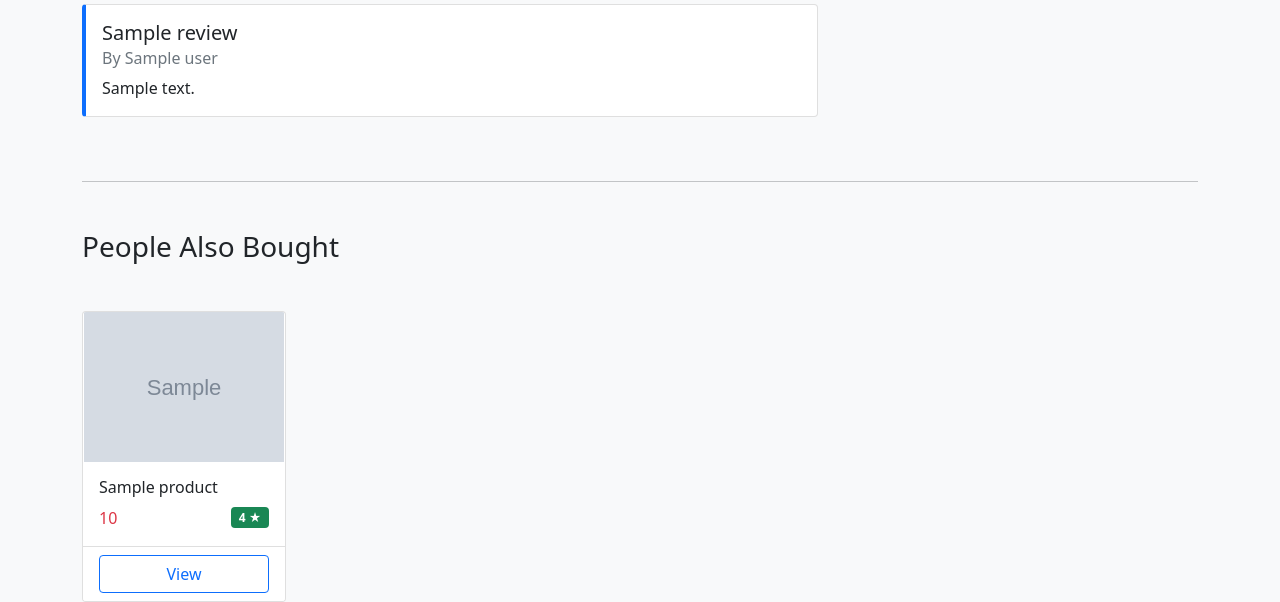
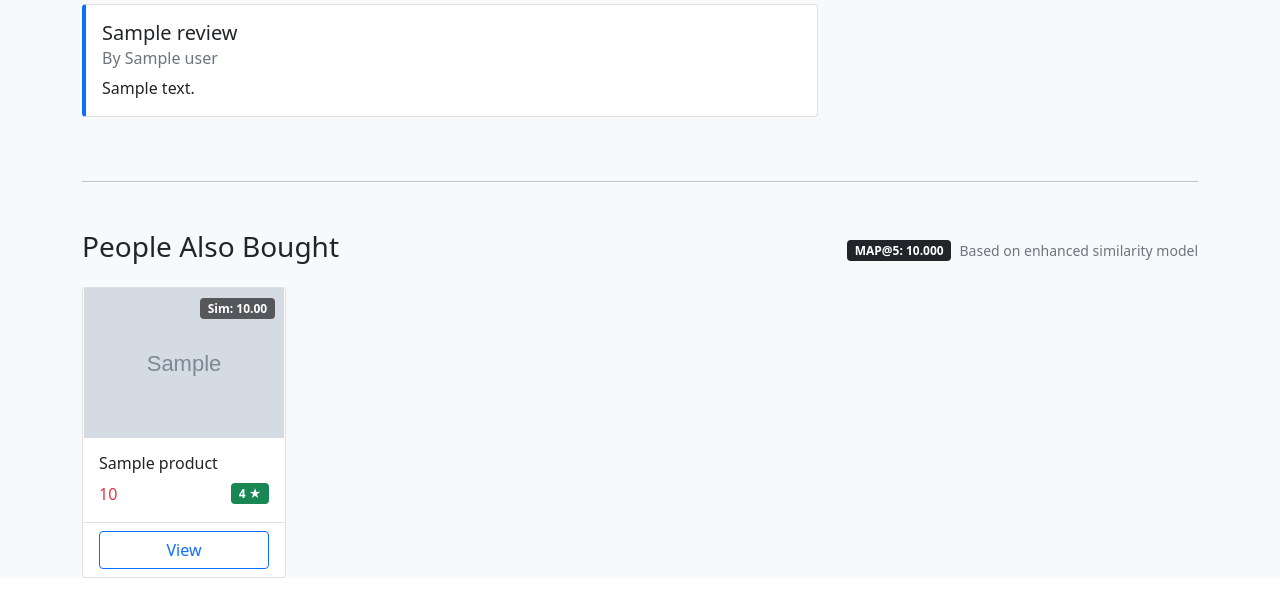
Before and after one commit to arham2003/Amazon-Product-Recommender-System, a Flask app: template templates/product.html in a window 1280 px wide. Shown: the part 639-1241 px from the top of the page. After the commit the page ends 1217 px from the top, so only its background shows below. Run offline with Flask 3, Linux system fonts and the light colour scheme; the template is opened without the code that fills it: most values are stand-ins (such as "Sample title", 1, 10 or a date in 2020); grey boxes marked "Sample" are stand-in pictures; parts of the project's set-up code (start-up, migrations or seed data) failed here and were passed over.

Commit message:
Updated Frontend with MAP

```diff
--- a/app.py
+++ b/app.py
@@ -9,6 +9,8 @@ from sklearn.metrics.pairwise import cosine_similarity
 import wordninja
 import csv
 from io import StringIO
+import pickle
+import os
 
 app = Flask(__name__)
 
@@ -22,35 +24,50 @@ def format_category(text):
 app.jinja_env.filters['format_category'] = format_category
 
 
-def split_columns(text, n):
-    """Split text into exactly n parts using n-1 splits"""
-    if pd.isna(text):
-        return [''] * n
-    parts = []
-    remaining = str(text).strip()
-    for _ in range(n - 1):
-        if ',' in remaining:
-            idx = remaining.find(',')
-            parts.append(remaining[:idx].strip())
-            remaining = remaining[idx + 1:].strip()
-        else:
-            break
-    parts.append(remaining.strip())
-    return parts[:n] + [''] * (n - len(parts))
-
-
 def process_reviews(row):
+    """Extract multiple reviews from comma-separated entries"""
     try:
-        # Get base user count
+        # Get users
         users = [u.strip() for u in str(row['user_name']).split(',') if u.strip()]
         n_users = len(users)
         if n_users == 0:
             return []
 
-        # Process other columns to match user count
-        review_ids = split_columns(row['review_id'], n_users)
-        titles = split_columns(row['review_title'], n_users)
-        contents = split_columns(row['review_content'], n_users)
+        # Process review IDs
+        review_ids = []
+        if pd.notna(row['review_id']):
+            review_ids = [r.strip() for r in str(row['review_id']).split(',')]
+
+        # Process titles
+        titles = []
+        if pd.notna(row['review_title']):
+            titles = [t.strip() for t in str(row['review_title']).split(',')]
+
+        # Process contents
+        contents = []
+        if pd.notna(row['review_content']):
+            # Split by commas but be smarter about it since reviews might contain commas
+            parts = []
+            part = ""
+            in_quote = False
+            for char in str(row['review_content']):
+                if char == '"':
+                    in_quote = not in_quote
+                elif char == ',' and not in_quote:
+                    parts.append(part.strip())
+                    part = ""
+                    continue
+                part += char
+            if part:
+                parts.append(part.strip())
+            contents = parts
+
+        # Ensure all lists have same length by padding
+        max_len = max(n_users, len(review_ids), len(titles), len(contents))
+        users = users + ['Unknown'] * (max_len - len(users))
+        review_ids = review_ids + [''] * (max_len - len(review_ids))
+        titles = titles + [''] * (max_len - len(titles))
+        contents = contents + [''] * (max_len - len(contents))
 
         # Create review objects
         return [{
@@ -58,16 +75,87 @@ def process_reviews(row):
             'review_id': review_ids[i] if i < len(review_ids) else '',
             'title': titles[i] if i < len(titles) else '',
             'content': contents[i] if i < len(contents) else ''
-        } for i in range(n_users)]
+        } for i in range(max_len)]
 
     except Exception as e:
         print(f"Error processing reviews: {e}")
         return []
 
 
+def build_ground_truth(df, cosine_sim, similarity_threshold=0.4):
+    """
+    Build ground truth dictionary based on product content similarity and category
+    """
+    # Make sure DataFrame is aligned with similarity matrix
+    df_subset = df.iloc[:cosine_sim.shape[0]]
+    cosine_matrix_size = cosine_sim.shape[0]
+
+    print(f"DataFrame size: {len(df)}, Cosine matrix size: {cosine_matrix_size}")
+    print(f"Using {len(df_subset)} products for ground truth generation")
+
+    ground_truth = {}
+
+    for idx, row in df_subset.iterrows():
+        product_id = row['product_id']
+        product_category = row['category']
+        product_name = row['product_name']
+
+        # Get primary content-based similar indices excluding exact match
+        similar_indices = [
+            i for i, score in enumerate(cosine_sim[idx])
+            if i != idx and score > similarity_threshold
+        ]
+
+        # Filter out products with identical names (exact duplicates)
+        similar_product_ids = []
+        for i in similar_indices:
+            other_name = df_subset.iloc[i]['product_name']
+            if other_name.strip().lower() != product_name.strip().lower():
+                similar_product_ids.append(df_subset.iloc[i]['product_id'])
+
+        # If not enough similar items, use category-based fallback
+        if len(similar_product_ids) < 3:
+            category = row.get('category', None)
+            if category:
+                fallback_products = df_subset[
+                    (df_subset['category'] == category) &
+                    (df_subset['product_id'] != product_id)
+                ]['product_id'].tolist()[:10]  # Limit to 10 fallback products
+
+                # Add fallback products until at least 5 similar items are reached
+                for pid in fallback_products:
+                    if pid not in similar_product_ids:
+                        similar_product_ids.append(pid)
+                    if len(similar_product_ids) >= 5:
+                        break
+
+        # Assign to ground truth
+        ground_truth[product_id] = similar_product_ids
+
+    return ground_truth
+
+
+def average_precision_at_k(recommended, ground_truth, k):
+    """Calculate average precision at k"""
+    if not ground_truth:
+        return 0.0
+    recommended_k = recommended[:k]
+    score = 0.0
+    hits = 0
+    for i, item in enumerate(recommended_k):
+        if item in ground_truth:
+            hits += 1
+            score += hits / (i + 1)
+    return score / min(len(ground_truth), k)
+
+
 def load_data():
     df = pd.read_csv("amazon.csv")
     df = df.dropna().drop_duplicates()
+
+    df['discount_percentage'] = df['discount_percentage'].astype(str).str.replace('%', '').astype(float)
+    df['rating'] = pd.to_numeric(df['rating'].astype(str).str.replace('|', ''), errors='coerce')
+    df['rating_count'] = df['rating_count'].astype(str).str.replace(',', '').astype(int)
 
     # Clean text data
     stop_words = set(stopwords.words('english'))
@@ -85,26 +173,94 @@ def load_data():
     # Process reviews
     df['reviews'] = df.apply(process_reviews, axis=1)
 
-    # Prepare recommendation features
-    df['combined_features'] = df['product_name'] + ' ' + df['category'] + ' ' + df['about_product']
-    tfidf = TfidfVectorizer(stop_words='english')
-    tfidf_matrix = tfidf.fit_transform(df['combined_features'])
-    df['cosine_sim'] = list(cosine_similarity(tfidf_matrix))
+    # Create combined text for feature extraction
+    df['text_corpus'] = (
+        df['product_name'].fillna('') + ' ' +
+        df['category'].fillna('') + ' ' +
+        df['about_product'].fillna('')
+    )
 
-    return df
+    # Load precomputed similarity matrix or compute if not available
+    cosine_sim_path = "cosine_similarity_matrix.pkl"
+    ground_truth_path = "ground_truth.pkl"
+
+    # Load or compute similarity matrix
+    if os.path.exists(cosine_sim_path):
+        print("Loading precomputed similarity matrix...")
+        with open(cosine_sim_path, 'rb') as f:
+            cosine_sim = pickle.load(f)
+    else:
+        # Backup: compute similarity matrix if precomputed one isn't available
+        print("Precomputed similarity matrix not found. Computing now...")
+        vectorizer = TfidfVectorizer(stop_words='english', max_df=0.95, min_df=2)
+        tfidf_matrix = vectorizer.fit_transform(df['text_corpus'].fillna(''))
+        cosine_sim = cosine_similarity(tfidf_matrix)
+
+        # Save for next time
+        with open(cosine_sim_path, 'wb') as f:
+            pickle.dump(cosine_sim, f)
+
+    # Ensure DataFrame is aligned with similarity matrix
+    df = df.iloc[:cosine_sim.shape[0]].reset_index(drop=True)
+    print(f"DataFrame size after alignment: {len(df)}, Cosine matrix size: {cosine_sim.shape[0]}")
+
+    # Load or compute ground truth
+    if os.path.exists(ground_truth_path):
+        print("Loading precomputed ground truth...")
+        with open(ground_truth_path, 'rb') as f:
+            ground_truth = pickle.load(f)
+    else:
+        print("Precomputed ground truth not found. Computing now...")
+        ground_truth = build_ground_truth(df, cosine_sim)
+
+        # Save for next time
+        with open(ground_truth_path, 'wb') as f:
+            pickle.dump(ground_truth, f)
+
+    return df, cosine_sim, ground_truth
 
 
-df = load_data()
+df, cosine_sim, ground_truth = load_data()
 
 
 def get_recommendations(product_id, num=5):
     try:
+        # Get the index of the product
         idx = df.index[df['product_id'] == product_id].tolist()[0]
-        sim_scores = list(enumerate(df.iloc[idx]['cosine_sim']))
+
+        # Verify idx is within bounds of cosine_sim
+        if idx >= cosine_sim.shape[0]:
+            print(f"Warning: Product index {idx} is out of bounds for similarity matrix of size {cosine_sim.shape[0]}")
+            return pd.DataFrame()
+
+        # Get similarity scores for this product with all other products
+        sim_scores = list(enumerate(cosine_sim[idx]))
+
+        # Sort products by similarity score
         sim_scores = sorted(sim_scores, key=lambda x: x[1], reverse=True)
-        sim_indices = [i[0] for i in sim_scores[1:num + 1]]
-        return df.iloc[sim_indices]
-    except:
+
+        # Get top N most similar products (excluding the product itself)
+        sim_scores = sim_scores[1:num+1]
+        sim_indices = [i[0] for i in sim_scores]
+
+        # Get the recommended product IDs
+        recommended_product_ids = df.iloc[sim_indices]['product_id'].tolist()
+
+        # Calculate MAP using the pre-computed ground truth
+        gt_for_product = ground_truth.get(product_id, [])
+        map_score = average_precision_at_k(recommended_product_ids, gt_for_product, k=num)
+
+        # Get recommendations dataframe
+        recommendations = df.iloc[sim_indices].copy()
+
+        # Add similarity scores and map value to recommendations
+        recommendations['similarity'] = [score for _, score in sim_scores]
+        recommendations['map'] = map_score
+        recommendations = recommendations[['product_id', 'product_name', 'rating', 'img_link', 'discounted_price', 'actual_price', 'similarity', 'map']]
+
+        return recommendations
+    except Exception as e:
+        print(f"Error getting recommendations: {e}")
         return pd.DataFrame()
 
 
@@ -126,23 +282,31 @@ def home():
 
 @app.route('/product/<product_id>')
 def product_detail(product_id):
-    product = df[df['product_id'] == product_id].iloc[0]
-    recommendations = get_recommendations(product_id)
-    reviews = product['reviews'][:5]
-    total_reviews = len(product['reviews'])
-    return render_template('product.html',
-                           product=product,
-                           recommendations=recommendations,
-                           reviews=reviews,
-                           total_reviews=total_reviews)
+    try:
+        product = df[df['product_id'] == product_id].iloc[0]
+        recommendations = get_recommendations(product_id)
+        reviews = product['reviews'][:5]  # Show first 5 reviews on product page
+        total_reviews = len(product['reviews'])
+        return render_template('product.html',
+                            product=product,
+                            recommendations=recommendations,
+                            reviews=reviews,
+                            total_reviews=total_reviews)
+    except Exception as e:
+        print(f"Error rendering product page: {e}")
+        return "Product not found or error loading product details", 404
 
 
 @app.route('/product/<product_id>/reviews')
 def product_reviews(product_id):
-    product = df[df['product_id'] == product_id].iloc[0]
-    return render_template('reviews.html',
-                           product=product,
-                           reviews=product['reviews'])
+    try:
+        product = df[df['product_id'] == product_id].iloc[0]
+        return render_template('reviews.html',
+                            product=product,
+                            reviews=product['reviews'])
+    except Exception as e:
+        print(f"Error rendering reviews page: {e}")
+        return "Product not found or error loading reviews", 404
 
 
 if __name__ == '__main__':
--- a/templates/product.html
+++ b/templates/product.html
@@ -8,6 +8,29 @@
         .product-main-img { max-height: 400px; object-fit: contain; }
         .review-card { border-left: 4px solid #0d6efd; }
         .review-content { max-height: 150px; overflow-y: auto; }
+        .recommendation-card { transition: transform 0.2s; }
+        .recommendation-card:hover { transform: translateY(-5px); }
+        .map-badge {
+            position: absolute;
+            top: 10px;
+            right: 10px;
+            font-size: 0.75rem;
+            background-color: rgba(0,0,0,0.6);
+        }
+        .similarity-indicator {
+            position: absolute;
+            bottom: 10px;
+            left: 10px;
+            width: 60px;
+            height: 4px;
+            background-color: #ccc;
+            border-radius: 2px;
+            overflow: hidden;
+        }
+        .similarity-fill {
+            height: 100%;
+            background-color: #0d6efd;
+        }
     </style>
 </head>
 <body class="bg-light">
@@ -75,12 +98,20 @@
 
         <hr class="my-5">
 
-        <h3 class="my-5">People Also Bought</h3>
+        <div class="d-flex justify-content-between align-items-center mb-3">
+            <h3>People Also Bought</h3>
+            <div class="d-flex align-items-center">
+                <span class="badge bg-dark me-2">MAP@5: {{ "%.3f"|format(recommendations.iloc[0]['map'] if not recommendations.empty else 0) }}</span>
+                <span class="text-muted small">Based on enhanced similarity model</span>
+            </div>
+        </div>
+
         <div class="row row-cols-1 row-cols-md-5 g-4">
             {% for rec in recommendations.itertuples() %}
             <div class="col">
-                <div class="card h-100 recommendation-card">
+                <div class="card h-100 recommendation-card position-relative">
                     <img src="{{ rec.img_link }}" class="card-img-top" alt="{{ rec.product_name }}" style="height: 150px; object-fit: contain;">
+                    <span class="badge map-badge">Sim: {{ "%.2f"|format(rec.similarity) }}</span>
                     <div class="card-body">
                         <h6 class="card-title">{{ rec.product_name }}</h6>
                         <div class="d-flex justify-content-between align-items-center">
```
Also changed, not shown: export_similarity_matrix.py (added, +139 -0 lines), requirements.txt (added, +7 -0 lines), README.md (added), 2 other files.
